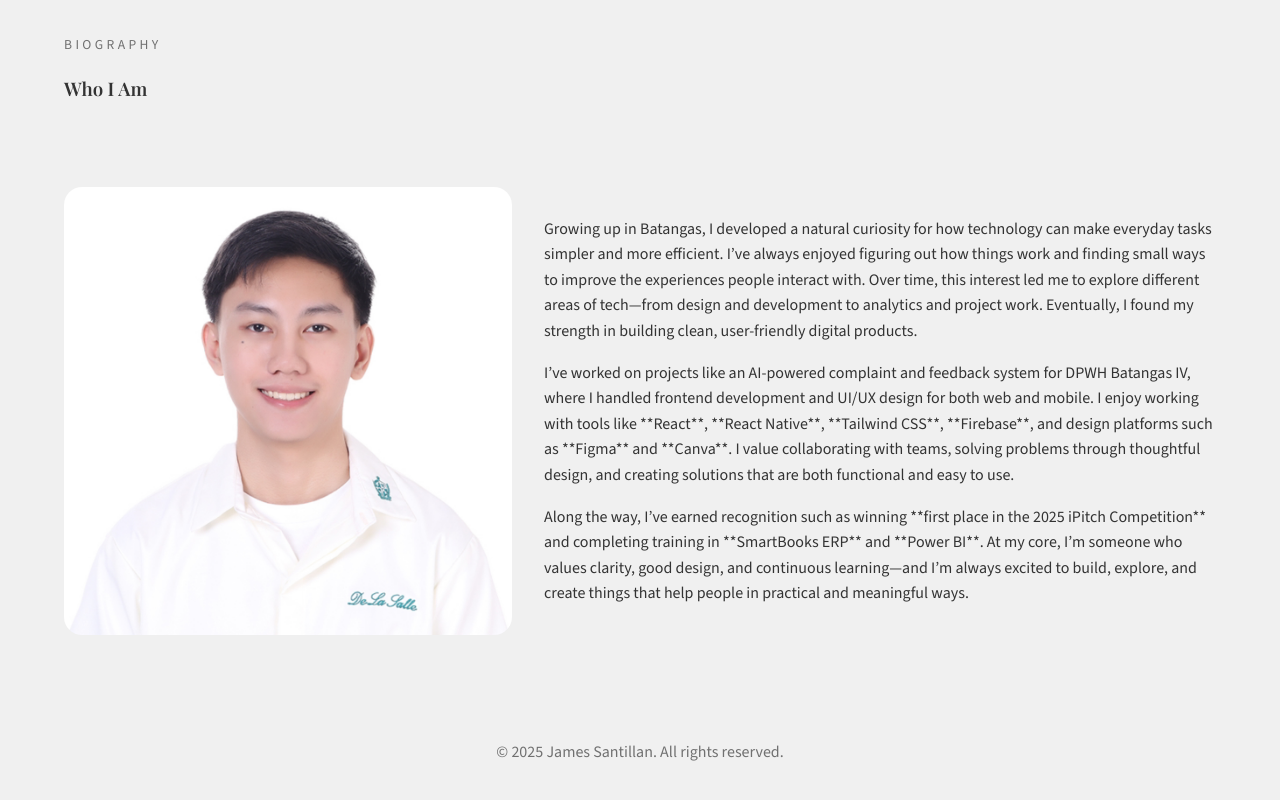
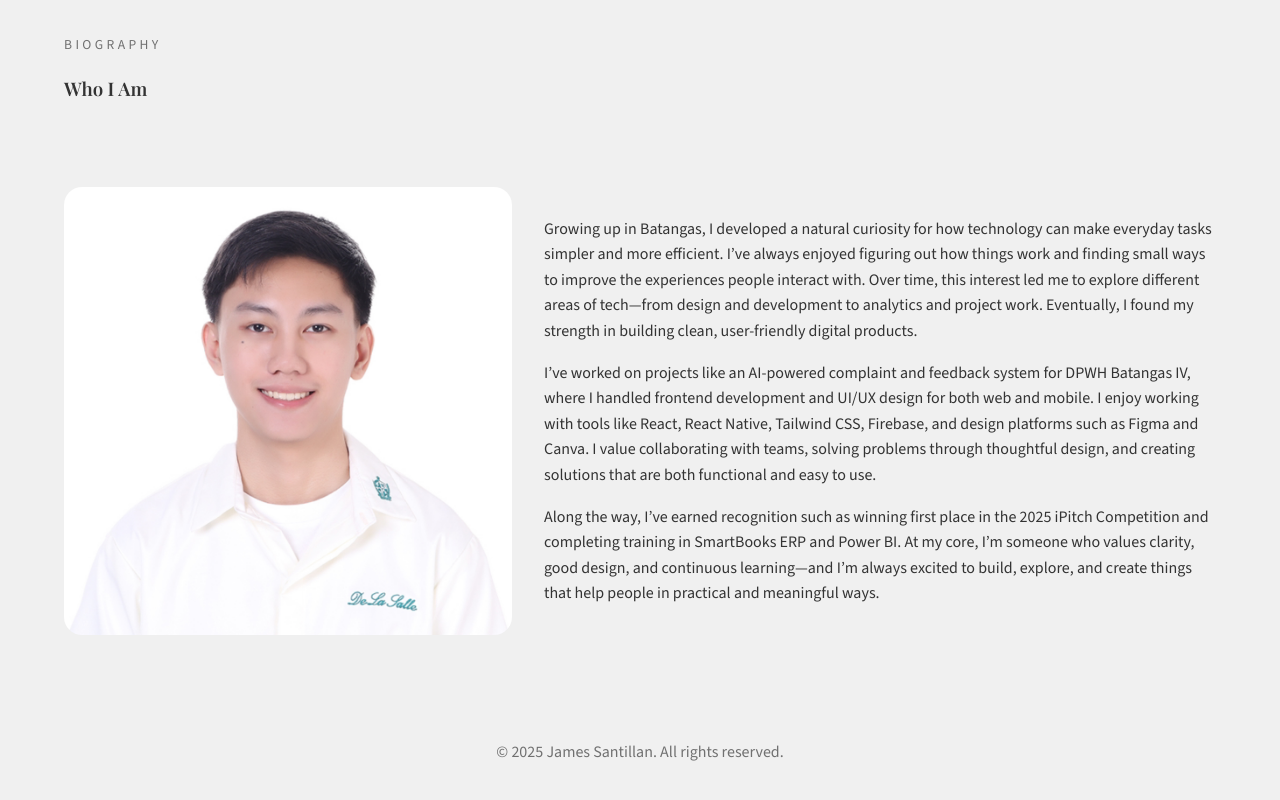
Before and after one commit to jmssntlln/James-Portfolio, a plain HTML site: page docs/aboutme.html in a window 1280 px wide. Shown: the part 492-1292 px from the top of the page. Drawn offline with nearby package versions, Linux system fonts and the light colour scheme.

Commit message:
Adjusted aboutme.html

```diff
--- a/docs/aboutme.html
+++ b/docs/aboutme.html
@@ -64,16 +64,16 @@
               I’ve worked on projects like an AI-powered complaint and feedback
               system for DPWH Batangas IV, where I handled frontend development
               and UI/UX design for both web and mobile. I enjoy working with
-              tools like **React**, **React Native**, **Tailwind CSS**,
-              **Firebase**, and design platforms such as **Figma** and **Canva**.
+              tools like React, React Native, Tailwind CSS,
+              Firebase, and design platforms such as Figma and Canva.
               I value collaborating with teams, solving problems through
               thoughtful design, and creating solutions that are both functional
               and easy to use.
             </p>
             <p>
-              Along the way, I’ve earned recognition such as winning **first place
-              in the 2025 iPitch Competition** and completing training in
-              **SmartBooks ERP** and **Power BI**. At my core, I’m someone who
+              Along the way, I’ve earned recognition such as winning first place
+              in the 2025 iPitch Competition and completing training in
+              SmartBooks ERP and Power BI. At my core, I’m someone who
               values clarity, good design, and continuous learning—and I’m always
               excited to build, explore, and create things that help people in
               practical and meaningful ways.
```
